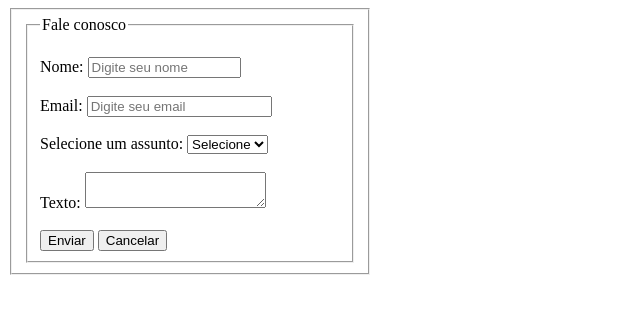
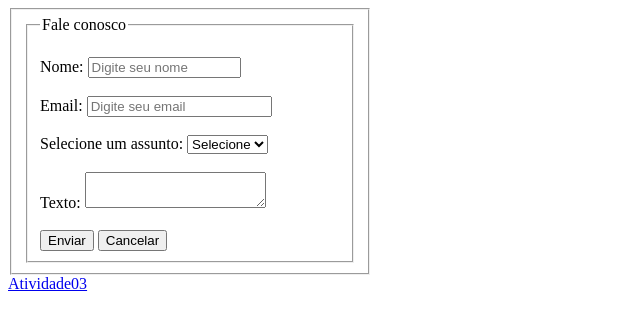
Before and after one commit to Mariaritabr/Atividade05, a plain HTML site: page index.html in a window 1280 px wide. Shown: the whole page, without its empty margins (0-640 px from the left). Drawn offline with Linux system fonts and the light colour scheme.

Commit message:
second commit

```diff
--- a/index.html
+++ b/index.html
@@ -45,4 +45,6 @@
 </fieldset>
 </form>
 </body>
+
+<a href="./4index.html">Atividade03</a>
 </html>
```
Also changed, not shown: 4index.html (+1 -0 lines).
